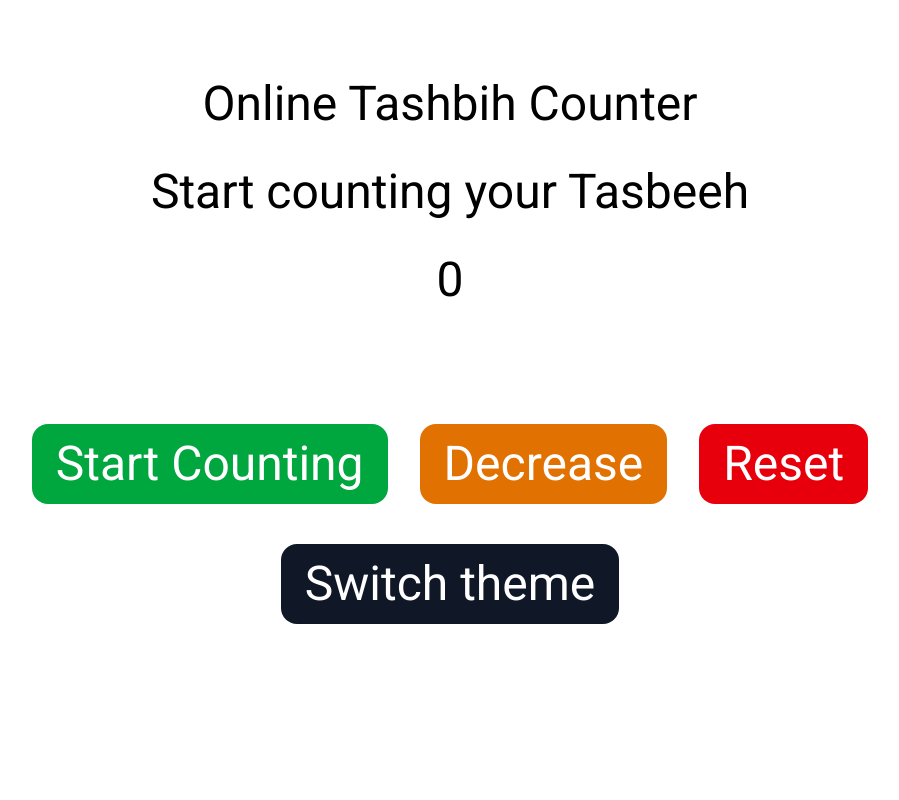
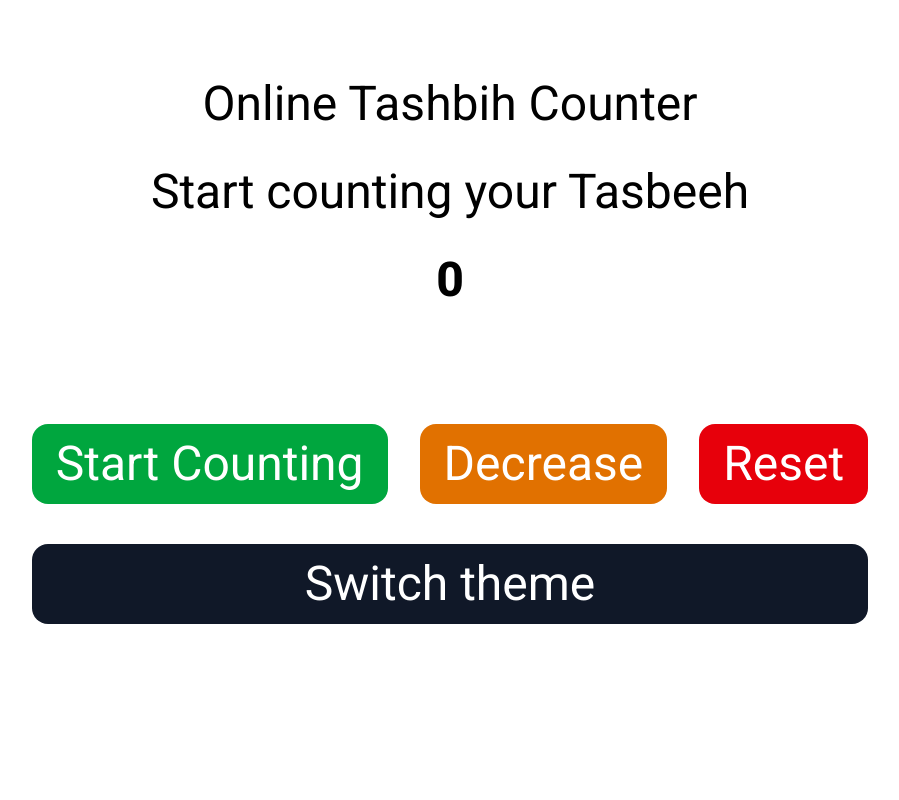
Before and after one commit to Abdiaziz82/React-lessons2, a React (Vite) app: page / in a window 1280 px wide. Shown: the top 800 px of the page, without its empty margins (190-1089 px from the left). Built offline with nearby package versions, Linux system fonts and the light colour scheme.

Commit message:
react information flow

```diff
--- a/src/App.jsx
+++ b/src/App.jsx
@@ -3,9 +3,10 @@ import './App.css'
 import Events from './components/Events'
 import Hero from './components/Hero'
 import ProductList from './components/ProductList'
-import State from './components/State'
+
 
 import Table from './components/Table'
+import TasbeehApp from './components/TasbeehApp'
 
 function App() {
 
@@ -16,7 +17,7 @@ function App() {
       {/* <Hero />
       <Table />
       <ProductList /> */}
-    <State />
+    <TasbeehApp />
       <Events />
     </>
   )
--- /dev/null
+++ b/src/components/Controls.jsx
@@ -0,0 +1,37 @@
+import React from 'react'
+
+export default function Controls({onIncrease , onDecrease,onReset, onSwitch ,isDark}) {
+  return (
+    <div className='flex flex-col gap-10'>
+
+     <div className="pt-20 flex gap-8">
+          <button
+            className="px-6 py-4 bg-green-600 text-white rounded-2xl"
+            onClick={onIncrease}
+          >
+            Start Counting
+          </button>
+          <button
+            className="px-6 py-4 bg-amber-600 text-white rounded-2xl"
+            onClick={onDecrease}
+          >
+            Decrease
+          </button>
+          <button
+            className="px-6 py-4 bg-red-600 text-white rounded-2xl"
+            onClick={onReset}
+          >
+            Reset
+          </button>
+        </div>
+
+ <button
+          className={`px-6 py-4 rounded-2xl  ${isDark ? "bg-gray-100 text-black" : "bg-gray-900 text-white"}`}
+          onClick={onSwitch}
+        >
+          Switch theme
+        </button>
+
+    </div>
+  )
+}
--- /dev/null
+++ b/src/components/CounterDisplay.jsx
@@ -0,0 +1,11 @@
+import React from 'react'
+
+export default function CounterDisplay({count}) {
+  return (
+    <div>
+
+<h1 className='text-5xl font-extrabold'>{count}</h1>
+
+    </div>
+  )
+}
--- a/src/components/State.jsx
+++ /dev/null
@@ -1,64 +0,0 @@
-import React from "react";
-
-import { useState } from "react";
-
-export default function State() {
-  const [count, setCount] = useState(0);
-  const [isDark, setIsDark] = useState(false);
-
-  function handleIncrease() {
-    setCount(count + 1);
-  }
-
-  function handleDecrease() {
-    setCount(count - 1);
-  }
-
-  function handleReset() {
-    const confirmed = window.confirm(
-      "Confirm Reset , You are about to reset to 0 , are you sure",
-    );
-    if (confirmed) {
-      setCount(0);
-    }
-  }
-
-  return (
-    <div>
-      <div
-        className={`font flex flex-col min-h-screen items-center  py-20 text-5xl gap-10 ${isDark ? "bg-gray-900 text-white" : "bg-white text-black"}`}
-      >
-        <h1 >Online Tashbih Counter</h1>
-        <h1>Start counting your Tasbeeh</h1>
-        <h1>{count}</h1>
-
-        <div className="pt-20 flex gap-8">
-          <button
-            className="px-6 py-4 bg-green-600 text-white rounded-2xl"
-            onClick={handleIncrease}
-          >
-            Start Counting
-          </button>
-          <button
-            className="px-6 py-4 bg-amber-600 text-white rounded-2xl"
-            onClick={handleDecrease}
-          >
-            Decrease
-          </button>
-          <button
-            className="px-6 py-4 bg-red-600 text-white rounded-2xl"
-            onClick={handleReset}
-          >
-            Reset
-          </button>
-        </div>
-        <button
-          className={`px-6 py-4 rounded-2xl ${isDark ? "bg-gray-100 text-black" : "bg-gray-900 text-white"}`}
-          onClick={() => setIsDark(!isDark)}
-        >
-          Switch theme
-        </button>
-      </div>
-    </div>
-  );
-}
--- /dev/null
+++ b/src/components/TasbeehApp.jsx
@@ -0,0 +1,52 @@
+import React from "react";
+
+import { useState } from "react";
+import CounterDisplay from "./CounterDisplay";
+import Controls from "./Controls";
+
+export default function TasbeehApp() {
+  const [count, setCount] = useState(0);
+  const [isDark, setIsDark] = useState(false);
+
+  function handleIncrease() {
+    setCount(count + 1);
+  }
+
+  function handleDecrease() {
+    setCount(count - 1);
+  }
+
+  function handleReset() {
+    const confirmed = window.confirm(
+      "Confirm Reset , You are about to reset to 0 , are you sure",
+    );
+    if (confirmed) {
+      setCount(0);
+    }
+  }
+
+  function handleSwitch() {
+    setIsDark(!isDark)
+  }
+  return (
+    <div>
+      <div
+        className={`font flex flex-col min-h-screen items-center  py-20 text-5xl gap-10 ${isDark ? "bg-gray-900 text-white" : "bg-white text-black"}`}
+      >
+        <h1 >Online Tashbih Counter</h1>
+        <h1>Start counting your Tasbeeh</h1>
+        <CounterDisplay count={count}  />
+
+        <Controls
+        onIncrease = {handleIncrease}
+        onDecrease = {handleDecrease}
+        onReset = {handleReset}
+        onSwitch = {handleSwitch}
+        isdark = {isDark}
+
+        />
+
+      </div>
+    </div>
+  );
+}
```
